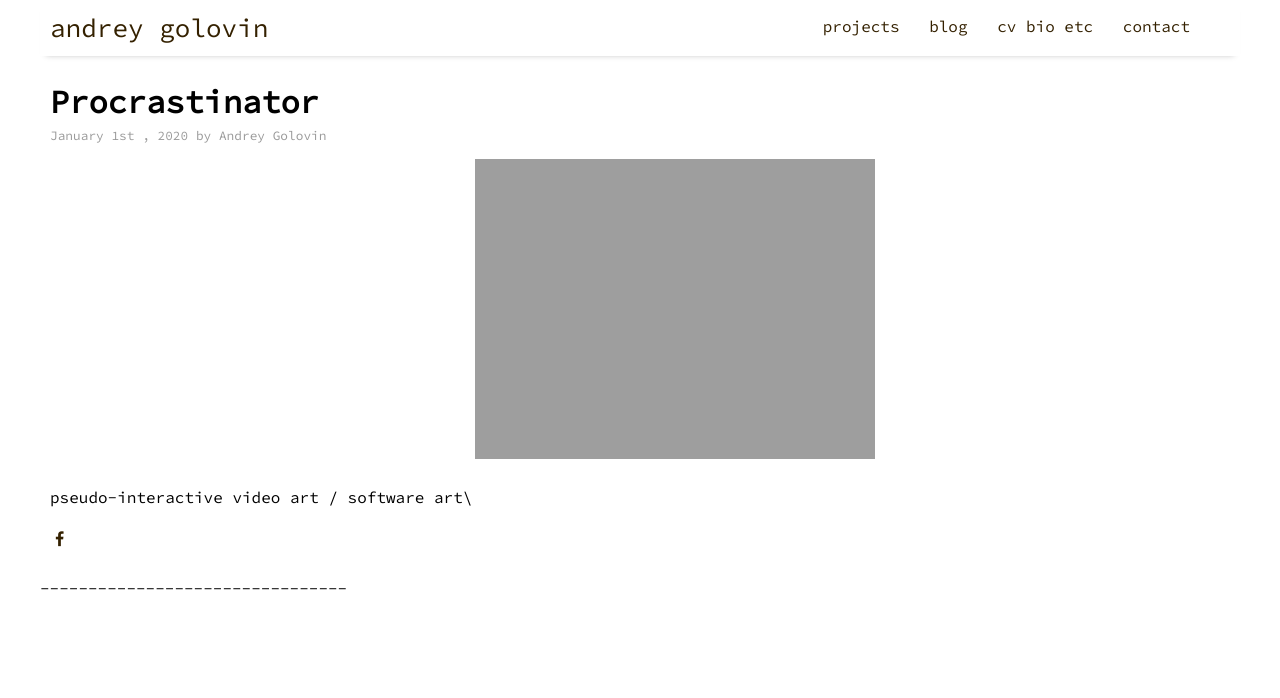
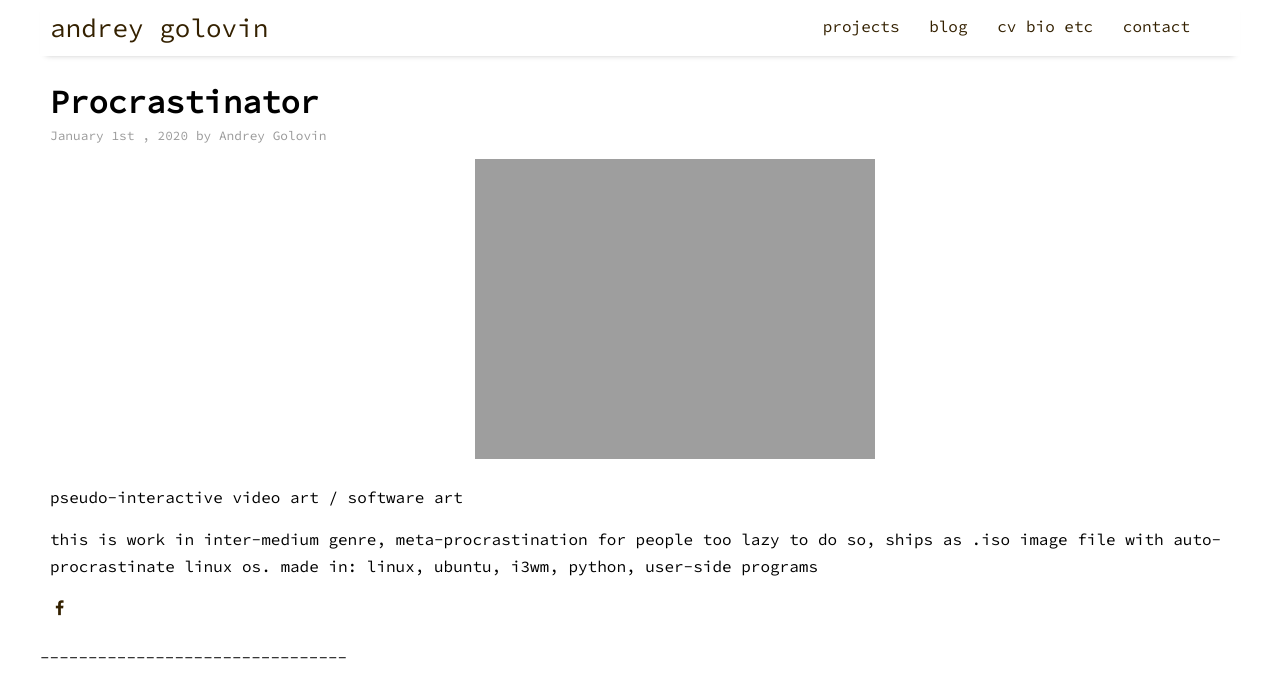
Before and after one commit to agamurian/agamurian.github.io, a Jekyll site: the page built from _posts/2020-01-01-procrastinator.md, in a window 1280 px wide. Shown: the top 698 px of the page. Built offline with Jekyll 4.4.1, drawn with Linux system fonts in a browser that asks for light colours; nearby versions of some CDN libraries.

Commit message:
Update 2020-01-01-procrastinator.md

```diff
--- a/_posts/2020-01-01-procrastinator.md
+++ b/_posts/2020-01-01-procrastinator.md
@@ -7,4 +7,7 @@ tags: [sample]
 image: 005.png
 ---
 
-pseudo-interactive video art / software art\
+pseudo-interactive video art / software art
+
+this is work in inter-medium genre, meta-procrastination for people too lazy to do so, ships as .iso image file with auto-procrastinate linux os.
+made in: linux, ubuntu, i3wm, python, user-side programs
```
